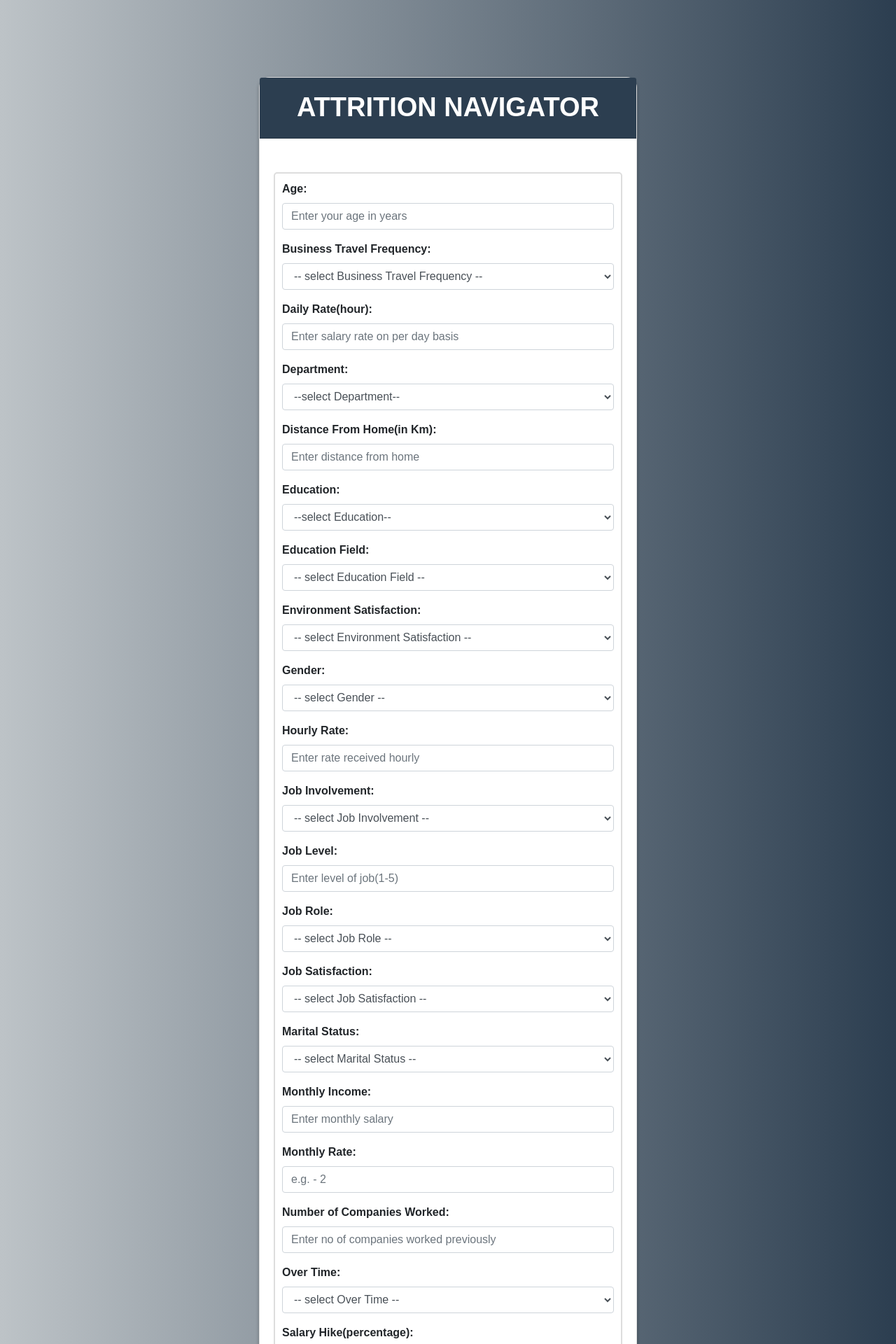
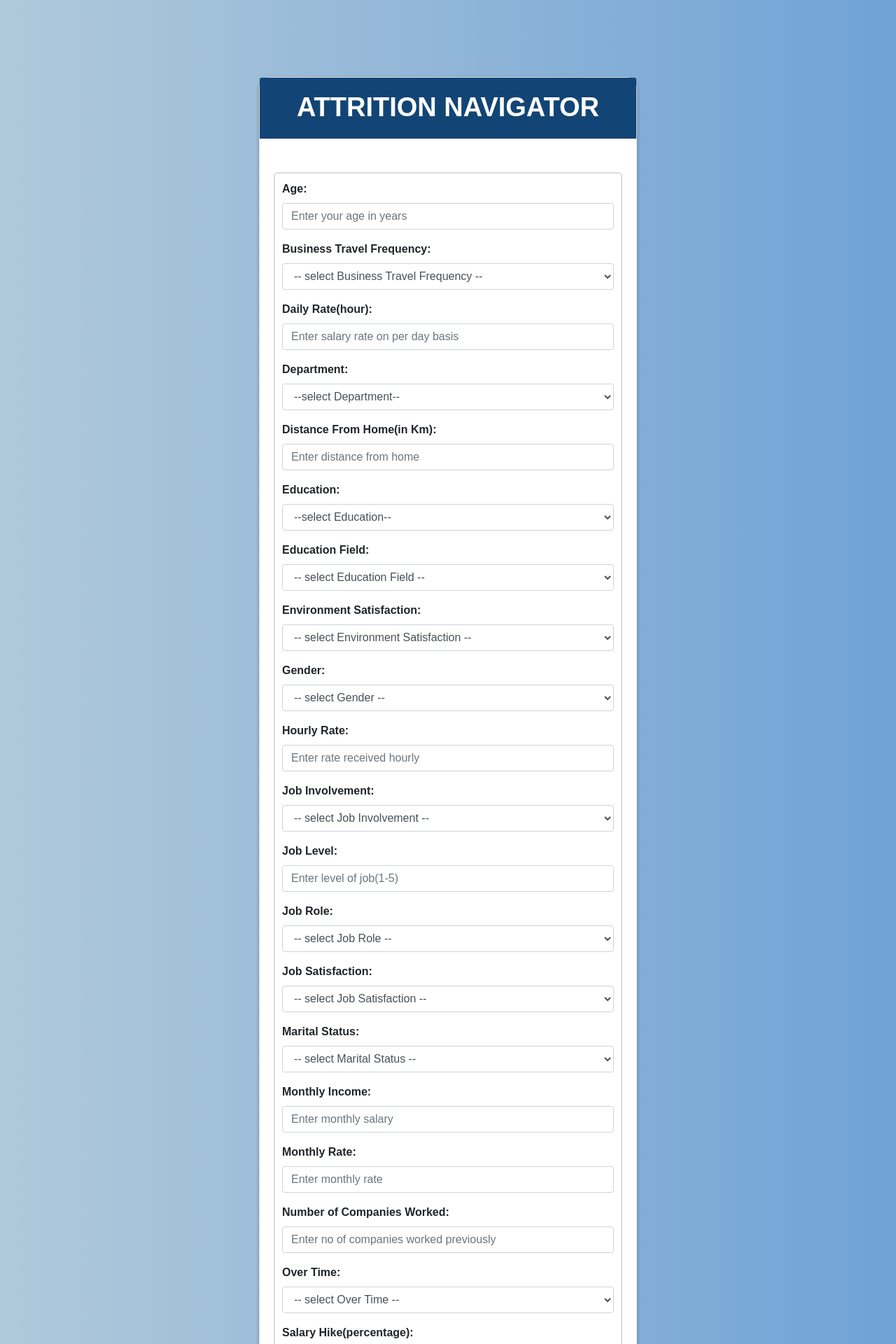
Before and after one commit to Bratajit-03/Attrition-Navigator, a Flask app: page / in a window 1280 px wide. Shown: the top 1920 px of the page at 70% size. Run offline with Flask 3, Linux system fonts and the light colour scheme; parts of the project's set-up code (start-up, migrations or seed data) failed here and were passed over; some libraries are stand-ins or nearby versions.

Commit message:
Initial Commit

```diff
--- a/app.py
+++ b/app.py
@@ -1,16 +1,14 @@
-# save this as app.py
 from flask import Flask, request, render_template
 import pickle
-from sklearn.preprocessing import StandardScaler
 import numpy as np
 
-scaler = StandardScaler()
 model = pickle.load(open("attrition_rate.pkl", 'rb'))
 
 app = Flask(__name__)
 
 @app.route('/', methods=['GET', 'POST'])
 def home():
+    prediction = ""
     if request.method == "POST":
         Age = int(request.form['Age'])
         BusinessTravel = request.form['BusinessTravel']
@@ -176,17 +174,19 @@ def home():
 
         input_features = np.array([Age, BusinessTravel, DailyRate, Department, DistanceFromHome, Education, EducationField, EnvironmentSatisfaction, Gender, HourlyRate, JobInvolvement, JobLevel, JobRole, JobSatisfaction, MaritalStatus, MonthlyIncome, MonthlyRate, NumCompaniesWorked, OverTime, PercentSalaryHike, PerformanceRating, RelationshipSatisfaction, StockOptionLevel, TotalWorkingYears, TrainingTimesLastYear, WorkLifeBalance, YearsAtCompany, YearsInCurrentRole, YearsSinceLastPromotion, YearsWithCurrManager])
 
+
         prediction = model.predict([input_features])[0]
 
         if prediction == 0:
-            prediction = "It seems that the employee will stick to the company."
+            prediction = "Based on the provided information, it appears that the employee is likely to remain with the company."
         else:
-            prediction = "There is a high chance that the employee will flee from the company."
+            prediction = "Based on the provided information, there is a high probability that the employee may consider leaving the company."
 
-        return render_template("index.html", **locals())
+
+        return render_template("index.html", prediction=prediction )
 
     else:
-        return render_template("index.html", **locals())
+        return render_template("index.html", prediction=prediction)
 
 
 if __name__ == "__main__":
--- a/templates/index.html
+++ b/templates/index.html
@@ -7,6 +7,13 @@
     <title>Attrition Navigator</title>
     <link rel="stylesheet" href="https://stackpath.bootstrapcdn.com/bootstrap/4.5.2/css/bootstrap.min.css" />
     <style>
+        body {
+            background: linear-gradient(to right, #b0c9da, #70a2d6);
+            font-family: "Arial", sans-serif;
+            margin: 20px;
+            padding: 10px;
+        }
+
         h1 {
             border-bottom: 2px solid #333;
             padding-bottom: 10px;
@@ -36,13 +43,6 @@
             margin-bottom: 8px;
         }
 
-        body {
-            background: linear-gradient(to right, #bdc3c7, #2c3e50);
-            font-family: "Arial", sans-serif;
-            margin: 20px;
-            padding: 10px;
-        }
-
         .container {
             margin-top: 80px;
         }
@@ -53,7 +53,7 @@
         }
 
         .card-header {
-            background-color: #2c3e50;
+            background-color: #124575;
             color: white;
             font-weight: bold;
             text-align: center;
@@ -115,8 +115,8 @@
 
                             <div class="form-group">
                                 <label for="DailyRate">Daily Rate(hour):</label>
-                                    <input type="number" class="form-control" id="DailyRate" placeholder="Enter salary rate on per day basis"
-                                        name="DailyRate" required />
+                                <input type="number" class="form-control" id="DailyRate"
+                                    placeholder="Enter salary rate on per day basis" name="DailyRate" required />
                             </div>
 
                             <div class="form-group">
@@ -134,8 +134,8 @@
 
                             <div class="form-group">
                                 <label for="DistanceFromHome">Distance From Home(in Km):</label>
-                                <input type="number" class="form-control" id="DistanceFromHome" placeholder="Enter distance from home"
-                                    name="DistanceFromHome" required />
+                                <input type="number" class="form-control" id="DistanceFromHome"
+                                    placeholder="Enter distance from home" name="DistanceFromHome" required />
                             </div>
 
                             <div class="form-group">
@@ -191,8 +191,8 @@
 
                             <div class="form-group">
                                 <label for="HourlyRate">Hourly Rate:</label>
-                                <input type="number" class="form-control" id="HourlyRate" placeholder="Enter rate received hourly"
-                                    name="HourlyRate" required />
+                                <input type="number" class="form-control" id="HourlyRate"
+                                    placeholder="Enter rate received hourly" name="HourlyRate" required />
                             </div>
 
                             <div class="form-group">
@@ -209,8 +209,8 @@
 
                             <div class="form-group">
                                 <label for="HourlyRate">Job Level:</label>
-                                <input type="number" class="form-control" id="JobLevel" placeholder="Enter level of job(1-5)"
-                                    name="JobLevel" required />
+                                <input type="number" class="form-control" id="JobLevel"
+                                    placeholder="Enter level of job(1-5)" name="JobLevel" required />
                             </div>
 
                             <div class="form-group">
@@ -255,20 +255,21 @@
 
                             <div class="form-group">
                                 <label for="HourlyRate">Monthly Income:</label>
-                                <input type="number" class="form-control" id="MonthlyIncome" placeholder="Enter monthly salary"
-                                    name="MonthlyIncome" required />
+                                <input type="number" class="form-control" id="MonthlyIncome"
+                                    placeholder="Enter monthly salary" name="MonthlyIncome" required />
                             </div>
 
                             <div class="form-group">
                                 <label for="HourlyRate">Monthly Rate:</label>
-                                <input type="number" class="form-control" id="MonthlyRate" placeholder="e.g. - 2"
-                                    name="MonthlyRate" required />
+                                <input type="number" class="form-control" id="MonthlyRate"
+                                    placeholder="Enter monthly rate" name="MonthlyRate" required />
                             </div>
 
                             <div class="form-group">
                                 <label for="HourlyRate">Number of Companies Worked:</label>
-                                <input type="number" class="form-control" id="NumCompaniesWorked" placeholder="Enter no of companies worked previously"
-                                    name="NumCompaniesWorked" required />
+                                <input type="number" class="form-control" id="NumCompaniesWorked"
+                                    placeholder="Enter no of companies worked previously" name="NumCompaniesWorked"
+                                    required />
                             </div>
 
                             <div class="form-group">
@@ -283,20 +284,20 @@
 
                             <div class="form-group">
                                 <label for="HourlyRate">Salary Hike(percentage):</label>
-                                <input type="number" class="form-control" id="PercentSalaryHike" placeholder="Enter salary hike received(in %)"
-                                    name="PercentSalaryHike" required />
+                                <input type="number" class="form-control" id="PercentSalaryHike"
+                                    placeholder="Enter salary hike received(in %)" name="PercentSalaryHike" required />
                             </div>
 
                             <div class="form-group">
                                 <label for="HourlyRate">Performance Rating:</label>
-                                <input type="number" class="form-control" id="PerformanceRating" placeholder="Enter recent Performance rating"
-                                    name="PerformanceRating" required />
+                                <input type="number" class="form-control" id="PerformanceRating"
+                                    placeholder="Enter recent Performance rating" name="PerformanceRating" required />
                             </div>
 
                             <div class="form-group">
                                 <label for="RelationshipSatisfaction">Relationship Satisfaction:</label>
-                                <select class="form-control" id="RelationshipSatisfaction" name="RelationshipSatisfaction"
-                                    aria-label="Default select example" required>
+                                <select class="form-control" id="RelationshipSatisfaction"
+                                    name="RelationshipSatisfaction" aria-label="Default select example" required>
                                     <option selected>-- select Relationship Satisfaction --</option>
                                     <option value="Low">Low</option>
                                     <option value="Medium">Medium</option>
@@ -314,13 +315,15 @@
                             <div class="form-group">
                                 <label for="glucose">Total Working Years:</label>
                                 <input type="number" step="0.01" class="form-control" id="TotalWorkingYears"
-                                    name="TotalWorkingYears" placeholder="Enter total no of years of working" required />
+                                    name="TotalWorkingYears" placeholder="Enter total no of years of working"
+                                    required />
                             </div>
 
                             <div class="form-group">
                                 <label for="glucose">Training Times Last Year:</label>
                                 <input type="number" step="0.01" class="form-control" id="TrainingTimesLastYear"
-                                    name="TrainingTimesLastYear" placeholder="Enter no of trainings undergone in last year" required />
+                                    name="TrainingTimesLastYear"
+                                    placeholder="Enter no of trainings undergone in last year" required />
                             </div>
 
                             <div class="form-group">
@@ -338,13 +341,15 @@
                             <div class="form-group">
                                 <label for="glucose">Years At Company:</label>
                                 <input type="number" step="0.01" class="form-control" id="YearsAtCompany"
-                                        name="YearsAtCompany" placeholder="Enter no of years spent in current organization" required />
+                                    name="YearsAtCompany" placeholder="Enter no of years spent in current organization"
+                                    required />
                             </div>
 
                             <div class="form-group">
                                 <label for="glucose">Years In Current Role:</label>
                                 <input type="number" step="0.01" class="form-control" id="YearsInCurrentRole"
-                                        name="YearsInCurrentRole" placeholder="Enter no of years of working in present role" required />
+                                    name="YearsInCurrentRole" placeholder="Enter no of years of working in present role"
+                                    required />
                             </div>
 
 
@@ -352,13 +357,15 @@
                             <div class="form-group">
                                 <label for="YearsSinceLastPromotion">Years Since Last Promotion:</label>
                                 <input type="number" step="0.01" class="form-control" id="YearsSinceLastPromotion"
-                                        name="YearsSinceLastPromotion" placeholder="Enter no of years since last promotion" required />
+                                    name="YearsSinceLastPromotion" placeholder="Enter no of years since last promotion"
+                                    required />
                             </div>
 
                             <div class="form-group">
                                 <label for="YearsWithCurrManager">Years With Current Manager:</label>
                                 <input type="number" step="0.01" class="form-control" id="YearsWithCurrManager"
-                                        name="YearsWithCurrManager" placeholder="Enter no of working years with current manager" required />
+                                    name="YearsWithCurrManager"
+                                    placeholder="Enter no of working years with current manager" required />
                             </div>
 
 
```
Also changed, not shown: 2 other files. Lines whose indentation alone changed are shown as unchanged.
